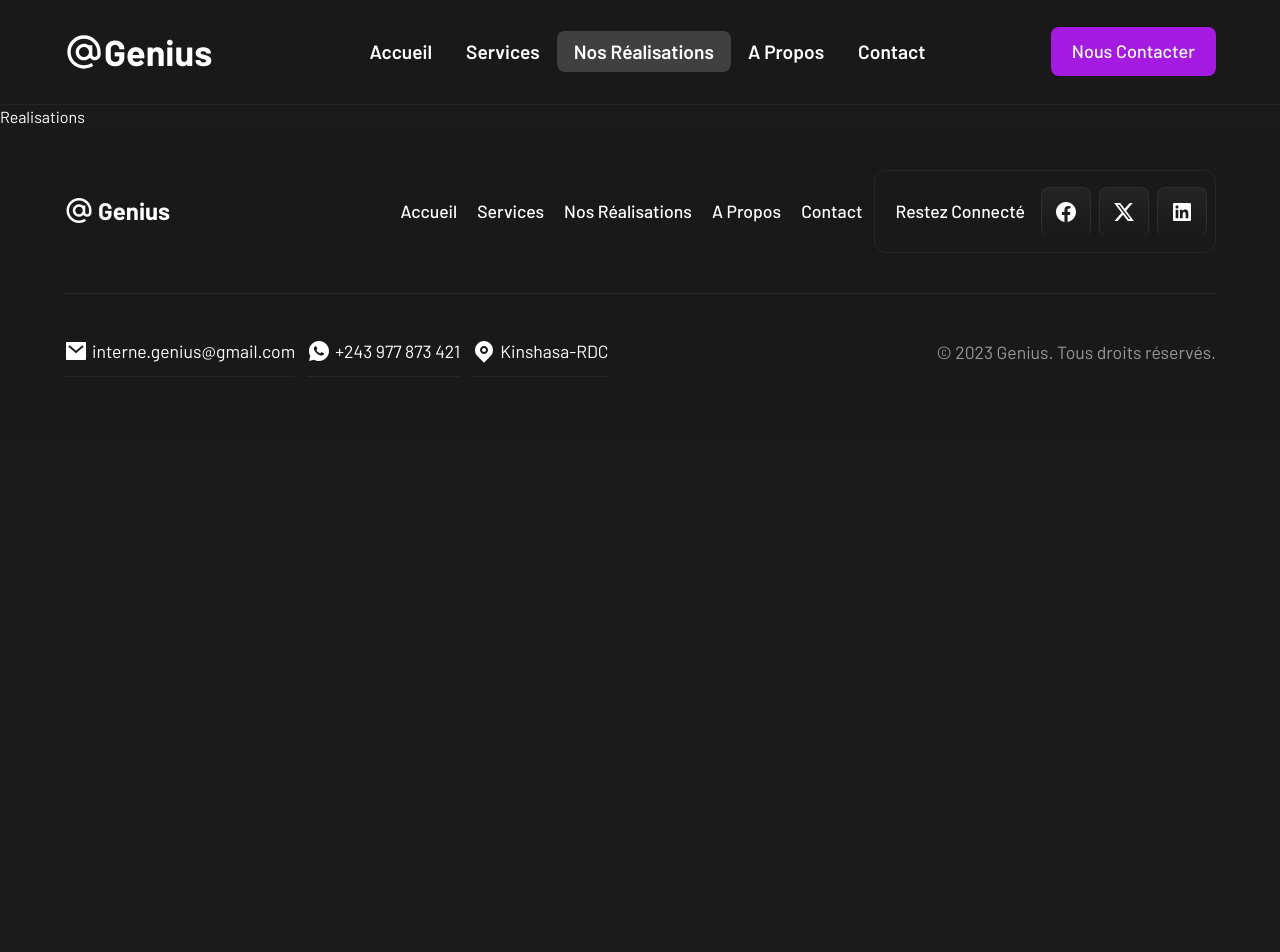
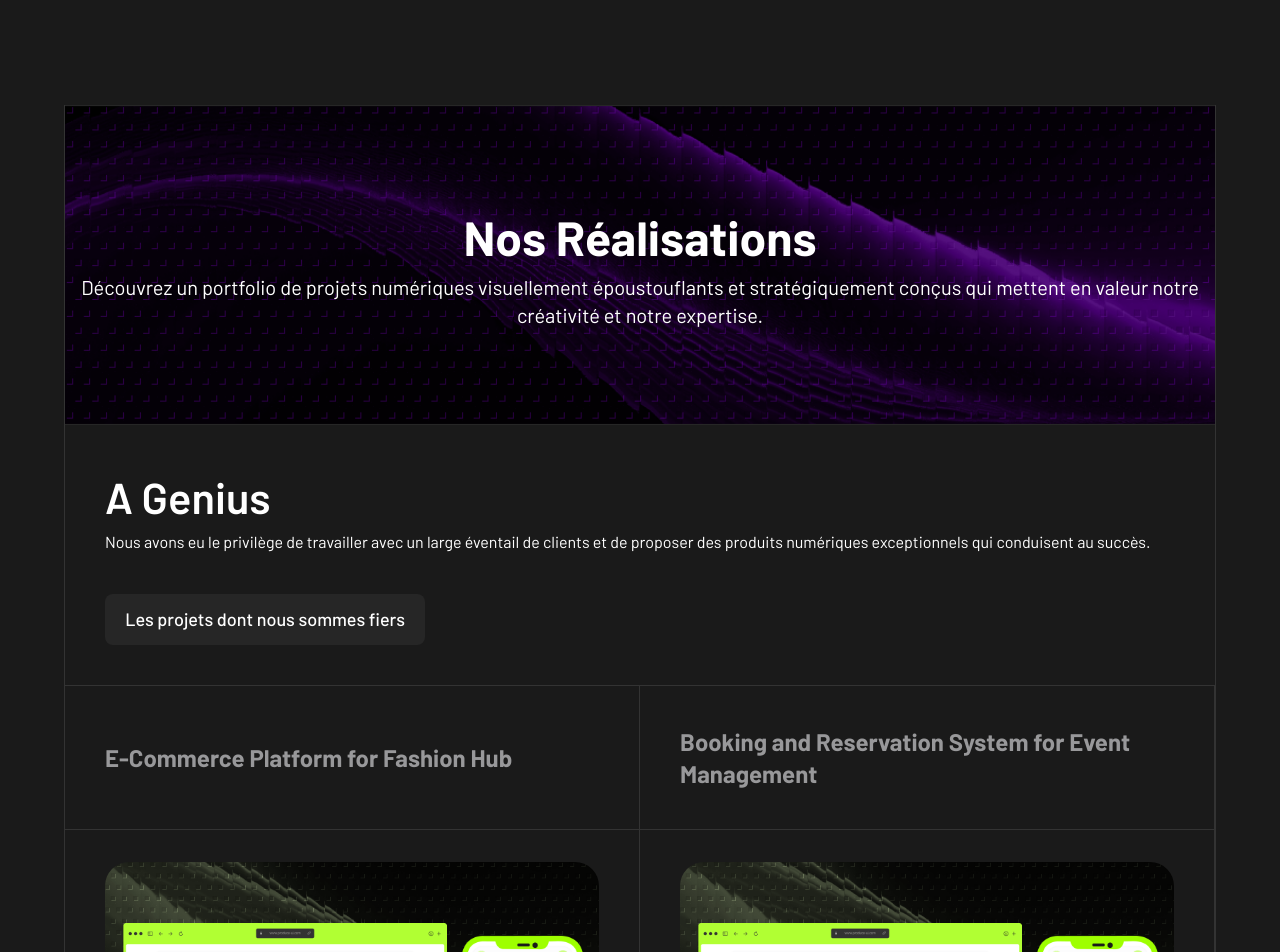
Before and after one commit to Joe-Itax/genius-website-next, a Next.js app: page /realisations in a window 1280 px wide. Shown: the top 952 px of the page. Before the commit the page ends 800 px from the top, so only its background shows below. Built offline with nearby package versions, Linux system fonts and the light colour scheme.

Commit message:
feat: create  the 'Realisations' page and develop it

```diff
--- a/app/(pages)/realisations/page.tsx
+++ b/app/(pages)/realisations/page.tsx
@@ -1,3 +1,14 @@
+import FirstSection from "@/app/ui/realisations/first-section/first-section";
+import SecondSection from "@/app/ui/services/second-section/second-section";
+
 export default function Realisations() {
-  return <div>Realisations</div>;
+  return (
+    <main className="works-page">
+      <div className="sub-main border-border border-x">
+        <FirstSection />
+
+        <SecondSection />
+      </div>
+    </main>
+  );
 }
--- /dev/null
+++ b/app/ui/realisations/first-section/first-section.tsx
@@ -0,0 +1,109 @@
+import { ourWorks } from "@/app/ui/realisations/realisations";
+import { RiArrowRightUpLine } from "@remixicon/react";
+import Image from "next/image";
+import Link from "next/link";
+
+export default function FirstSection() {
+  return (
+    <section className="first">
+      <div className="hero bg-[url('/assets/images/work-page/bg-hero-workspage.png')] bg-no-repeat bg-center bg-cover flex flex-col justify-center items-center px-4 py-24 text-center">
+        <h1>Nos Réalisations</h1>
+        <p className="text-xl">
+          Découvrez un portfolio de projets numériques visuellement
+          époustouflants et stratégiquement conçus qui mettent en valeur notre
+          créativité et notre expertise.
+        </p>
+      </div>
+
+      <div className="main-container">
+        <div className="head pt-10 px-10 max-[450px]:px-4">
+          <h2>A Genius</h2>
+          <div>
+            <p className="description-of-service">
+              Nous avons eu le privilège de travailler avec un large éventail de
+              clients et de proposer des produits numériques exceptionnels qui
+              conduisent au succès.
+            </p>
+          </div>
+          <div className="my-10 min-[500px]:w-max btn bg-[#262626]">
+            <span>Les projets dont nous sommes fiers</span>
+          </div>
+        </div>
+
+        <div className="flex lg:flex-wrap flex-col lg:flex-row w-full">
+          {ourWorks.map((work, i) => (
+            <div
+              key={`${i}-${work.nameOfSite}`}
+              className="lg:w-1/2 w-full border-t border-r flex flex-col"
+            >
+              <div className="border-b w-full h-36 px-10 max-[450px]:px-4 flex items-center">
+                <span className="font-bold text-[#98989A] text-2xl">
+                  {work.titleProject}
+                </span>
+              </div>
+
+              <div className="px-10 max-[450px]:px-4 my-8 w-full">
+                <Image
+                  alt={`Image-${work.nameOfSite}`}
+                  src={work.urlImgProject}
+                  width={700}
+                  height={425}
+                  className="rounded-3xl w-full h-full"
+                />
+              </div>
+
+              <div className="px-10 max-[450px]:px-4">
+                <div>
+                  <span>{work.nameOfSite}</span>
+                </div>
+
+                <div className="flex justify-between items-center py-4 gap-8">
+                  <div className="bg-[#262626] rounded-md">
+                    <Link
+                      href={work.urlOfSite}
+                      target="_blank"
+                      className="text-[#98989A] w-full block px-2 py-4"
+                    >
+                      {work.urlOfSite}
+                    </Link>
+                  </div>
+
+                  <div className="bg-[#262626] rounded-md w-14 h-14 flex justify-center items-center">
+                    <Link
+                      href={work.urlOfSite}
+                      target="_blank"
+                      className="flex justify-center items-center h-full w-full p-3"
+                    >
+                      <RiArrowRightUpLine color="#B97AE0" size={35} />
+                    </Link>
+                  </div>
+                </div>
+              </div>
+
+              <div className="px-10 max-[450px]:px-4 py-8">
+                <p className="text-[#98989A]">{work.descriptionOfProject}</p>
+              </div>
+
+              <div className="px-10 max-[450px]:px-4 pb-8">
+                <p>
+                  <span className="text-[#d8d8d8]font-bold">Technologies:</span>
+                  <span className="text-[#d8d8d8]"> {work.technologies}</span>
+                </p>
+
+                <p>
+                  <span className="text-[#d8d8d8]font-bold">
+                    Date de réalisation:
+                  </span>
+                  <span className="text-[#d8d8d8]">
+                    {" "}
+                    {work.dateRealisation}
+                  </span>
+                </p>
+              </div>
+            </div>
+          ))}
+        </div>
+      </div>
+    </section>
+  );
+}
--- /dev/null
+++ b/app/ui/realisations/realisations.ts
@@ -0,0 +1,63 @@
+type Work = {
+  titleProject: string;
+  urlImgProject: string;
+  nameOfSite: string;
+  urlOfSite: string;
+  descriptionOfProject: string;
+  technologies: string;
+  dateRealisation: string;
+};
+
+export const ourWorks: Work[] = [
+  {
+    titleProject: `E-Commerce Platform for Fashion Hub`,
+    urlImgProject: `/assets/images/work-page/image-of-works/Image.png`,
+    nameOfSite: `Chic Boutique`,
+    urlOfSite: `htttps:/www.chicboutique.com`,
+    descriptionOfProject: `We developed a visually stunning and user-friendly e-commerce platform for Chic
+Boutique, a renowned fashion retailer. The platform featured seamless product
+browsing, secure payment integration, and personalized recommendations,
+resulting in increased online sales and customer satisfaction.`,
+    technologies: `React.js, Node.js, Express.js`,
+    dateRealisation: `2023-2024`,
+  },
+
+  {
+    titleProject: `Booking and Reservation System for Event Management`,
+    urlImgProject: `/assets/images/work-page/image-of-works/Image.png`,
+    nameOfSite: `EventMasters`,
+    urlOfSite: `https://cabukaka.shop/`,
+    descriptionOfProject: `EventMasters required a comprehensive booking and reservation system for their
+event management services. We designed a user-friendly platform that allowed
+seamless event registration, ticketing, and attendee management, resulting in
+streamlined processes and enhanced customer experiences.`,
+    technologies: `React.js, Node.js, Express.js`,
+    dateRealisation: `2023-2024`,
+  },
+
+  {
+    titleProject: `Web Portal for Real Estate Listings`,
+    urlImgProject: `/assets/images/work-page/image-of-works/Image.png`,
+    nameOfSite: `Dream Homes Realty`,
+    urlOfSite: `htttps:/www.dreamhomesrealty.com`,
+    descriptionOfProject: `Dream Homes Realty wanted an intuitive web portal for showcasing their property
+listings. We created a visually appealing platform with advanced search filters,
+virtual tours, and a user-friendly interface, enabling potential buyers to find their
+dream homes easily.`,
+    technologies: `React.js, Node.js, Express.js`,
+    dateRealisation: `2023-2024`,
+  },
+
+  {
+    titleProject: `Educational Platform for Online Learning`,
+    urlImgProject: `/assets/images/work-page/image-of-works/Image.png`,
+    nameOfSite: `EduConnect`,
+    urlOfSite: `htttps://etudiant20-joe-itaxs-projects.vercel.app/`,
+    descriptionOfProject: `EduConnect sought an educational platform to facilitate online learning. We
+developed an interactive platform with virtual classrooms, multimedia content,
+and student progress tracking, providing a seamless and engaging learning
+experience for students of all ages.`,
+    technologies: `React.js, Node.js, Express.js, PostgreSQL`,
+    dateRealisation: `2023-2024`,
+  },
+];
```
Also changed, not shown: public/assets/images/work-page/bg-hero-workspage.png (added), public/assets/images/work-page/image-of-works/Image.png (added).
